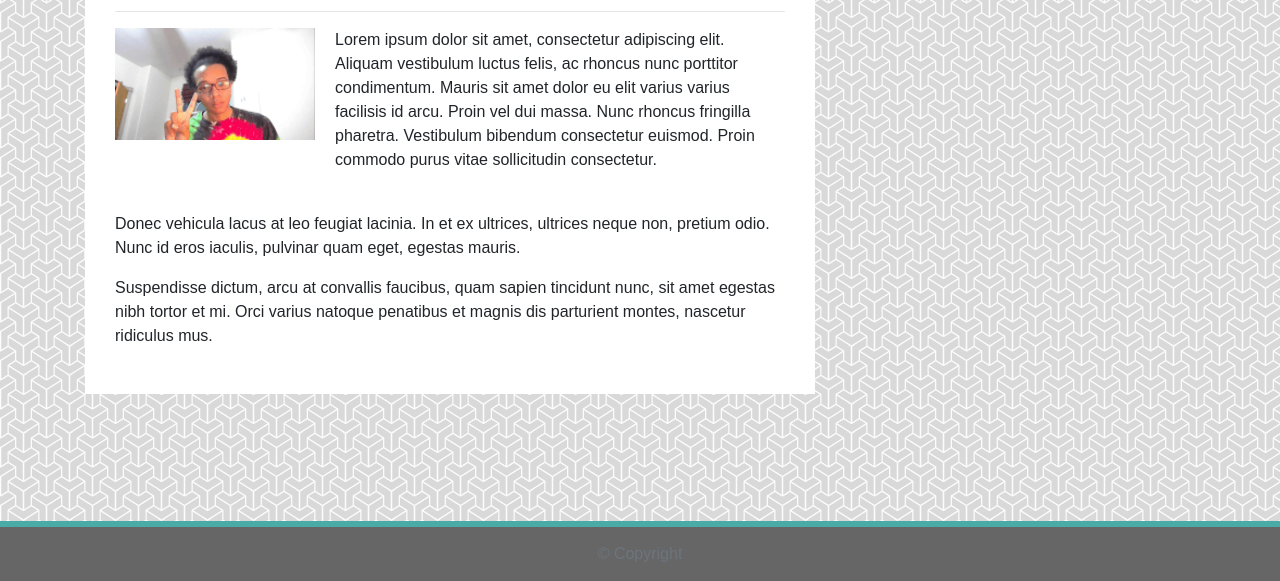
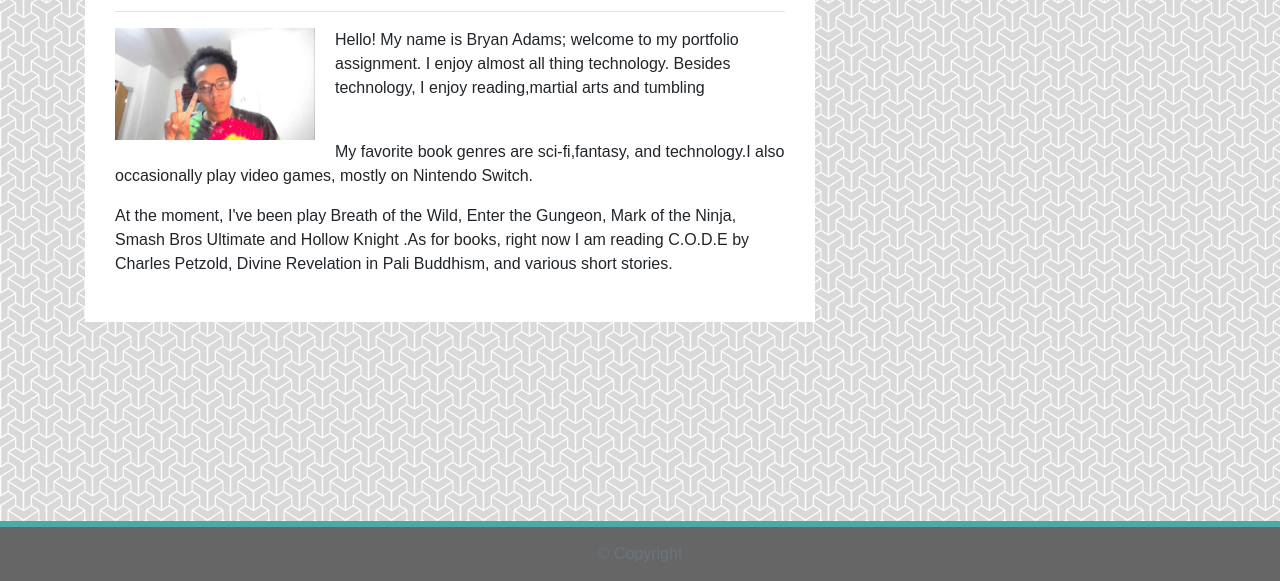
Before and after one commit to badams198/Bootstrap-Portfolio, a plain HTML site: page index.html in a window 1280 px wide. Shown: the part 219-800 px from the top of the page. Drawn offline with nearby package versions, Linux system fonts and the light colour scheme.

Commit message:
updated html,css,&javascript again

```diff
--- a/index.html
+++ b/index.html
@@ -45,16 +45,12 @@
           <h1 class="block-header">About Me</h1>
           <hr />
           <img src="profilegif6.gif" alt="" id="about-image"/>
-          <p>Lorem ipsum dolor sit amet, consectetur adipiscing elit. Aliquam vestibulum luctus felis, ac rhoncus
-            nunc porttitor condimentum. Mauris sit amet dolor eu elit varius varius facilisis id arcu. Proin vel dui
-            massa. Nunc rhoncus fringilla pharetra. Vestibulum bibendum consectetur euismod. Proin commodo purus
-            vitae sollicitudin consectetur.</p>
+          <p>Hello! My name is Bryan Adams; welcome to my portfolio assignment. I enjoy almost all thing technology. Besides technology, I enjoy reading,martial arts and tumbling</p>
           <br />
-          <p>Donec vehicula lacus at leo feugiat lacinia. In et ex ultrices, ultrices neque non, pretium odio. Nunc
-            id eros iaculis, pulvinar quam eget, egestas mauris.</p>
+          <p>My favorite book genres are sci-fi,fantasy, and technology.I also occasionally play video games, mostly on Nintendo Switch.</p>
 
-           <p>Suspendisse dictum, arcu at convallis faucibus, quam sapien tincidunt nunc, sit amet egestas nibh
-            tortor et mi. Orci varius natoque penatibus et magnis dis parturient montes, nascetur ridiculus mus.
+           <p>At the moment, I've been play Breath of the Wild, Enter the Gungeon, Mark of the Ninja, Smash Bros Ultimate and Hollow Knight
+             .As for books, right now I am reading C.O.D.E by Charles Petzold, Divine Revelation in Pali Buddhism, and various short stories.
             </p>
           </article>
         </div>
```
